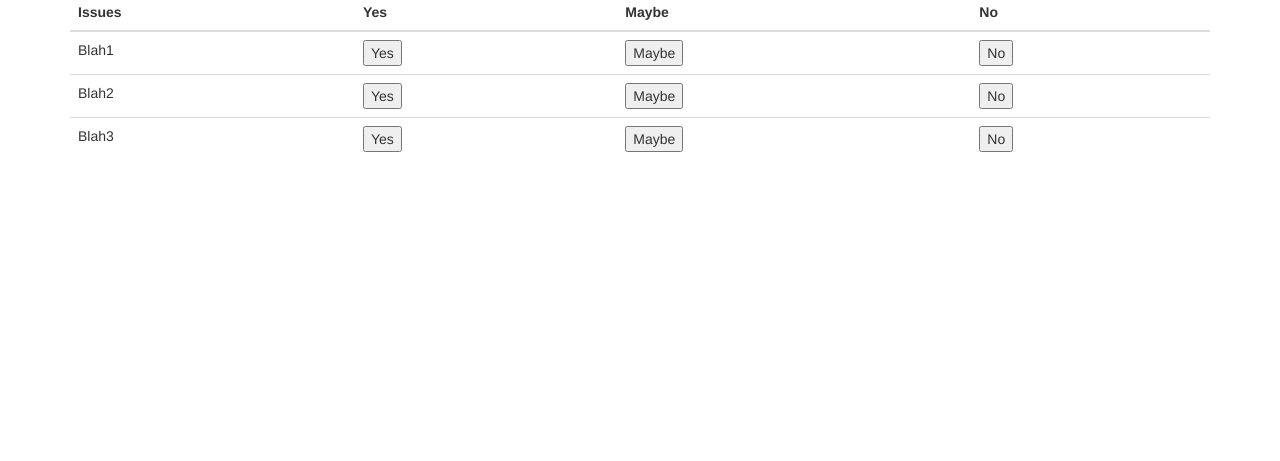
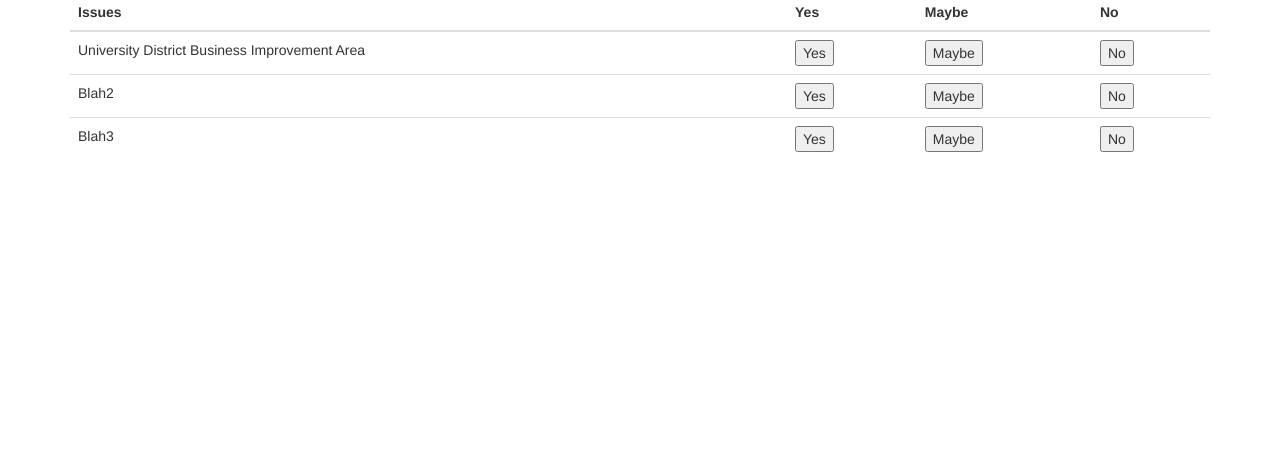
Before and after one commit to williamthing/nakulm95.github.io, a plain HTML site: page index.html in a window 1280 px wide. Shown: the part 339-800 px from the top of the page. Drawn offline with nearby package versions, Linux system fonts and the light colour scheme.

Commit message:
changing topics

```diff
--- a/index.html
+++ b/index.html
@@ -31,7 +31,7 @@
         </thead>
         <tbody>
           <tr>
-            <td>Blah1</td>
+            <td>University District Business Improvement Area</td>
             <td><button type="button">Yes</button></td>
             <td><button type="button">Maybe</button></td>
             <td><button type="button">No</button></td>
```
